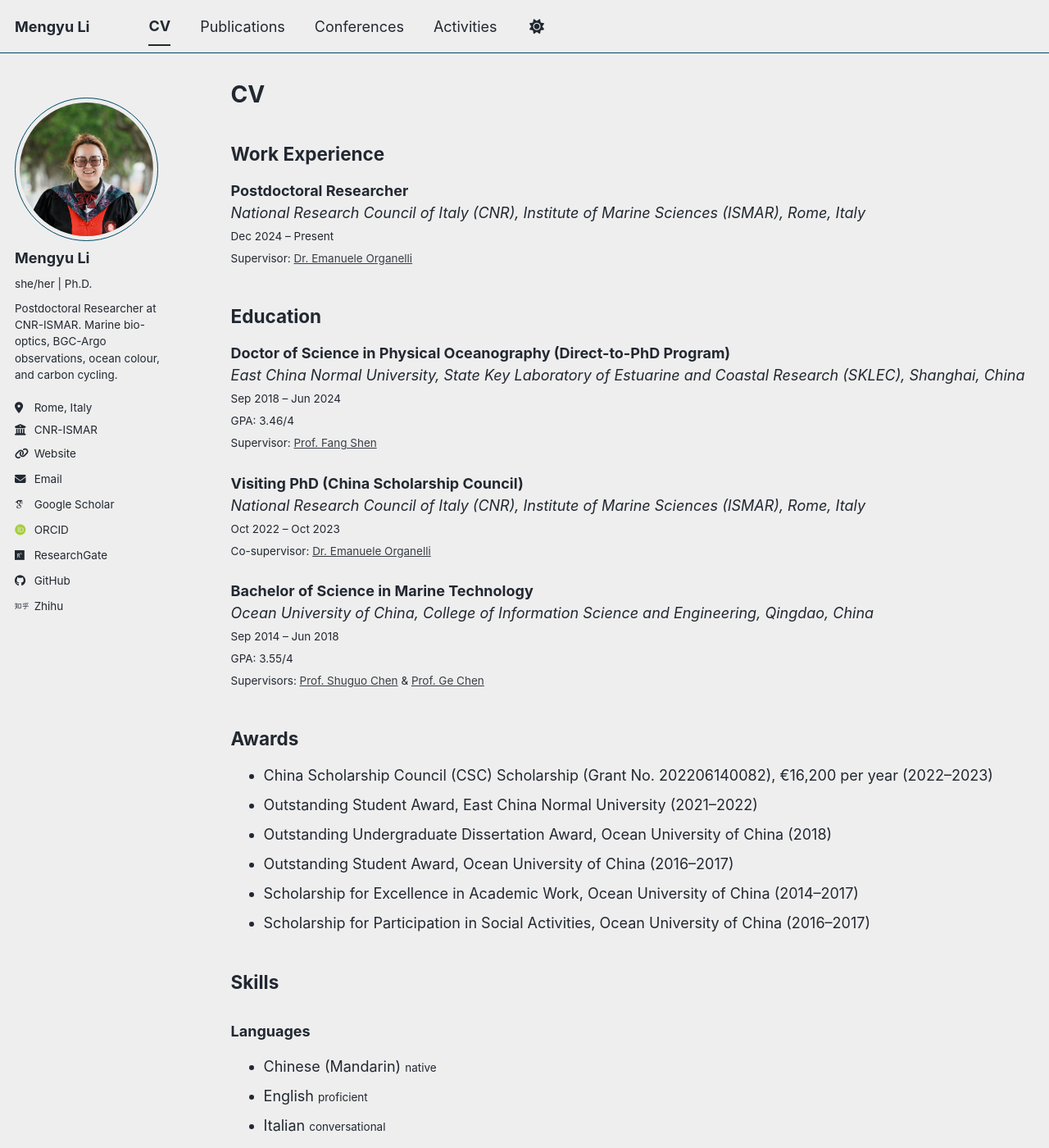
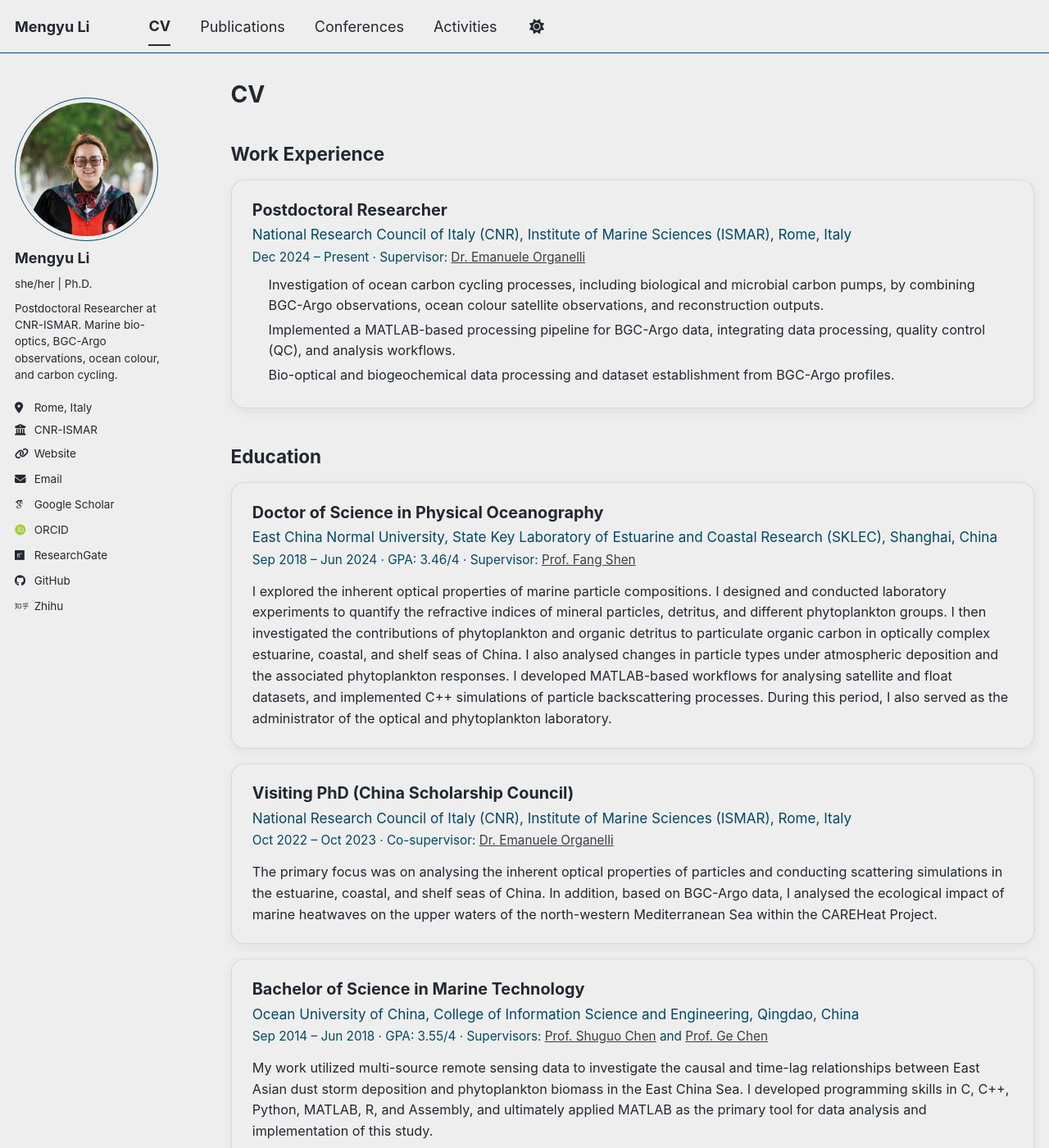
Before and after one commit to MengyuLi15/MengyuLi15.github.io, a Jekyll site: the page built from _pages/cv.md, in a window 1280 px wide and 1400 px high. Shown: the whole window at 82% size. Built offline with Jekyll 4.4.1, drawn with Linux system fonts in a browser that asks for light colours; some web fonts are replaced; a script bundle is joined from its source files by our own code; library files that are not in the unit come from our copies; some of the changed text lies outside the part shown.

Commit message:
Update cv.md

```diff
--- a/_pages/cv.md
+++ b/_pages/cv.md
@@ -9,84 +9,205 @@ redirect_from:
 
 {% include base_path %}
 
+<style>
+.cv-card {
+  padding: 1.2rem 1.4rem;
+  margin: 1rem 0;
+  border-radius: 16px;
+  border: 1px solid rgba(120,120,120,0.18);
+  background: var(--global-bg-color, #ffffff);
+  box-shadow: 0 4px 14px rgba(0,0,0,0.06);
+  transition: transform 0.15s ease, box-shadow 0.15s ease;
+}
+
+.cv-card:hover {
+  transform: translateY(-3px);
+  box-shadow: 0 8px 20px rgba(0,0,0,0.10);
+}
+
+.cv-title {
+  font-size: 1.1rem;
+  font-weight: 700;
+  color: var(--global-text-color, #222);
+}
+
+.cv-subtitle {
+  font-size: 0.95rem;
+  color: var(--global-text-color-light, #555);
+  margin-top: 2px;
+}
+
+.cv-meta {
+  font-size: 0.85rem;
+  color: var(--global-text-color-light, #777);
+  margin-top: 4px;
+}
+
+.cv-desc {
+  font-size: 0.9rem;
+  line-height: 1.6;
+  color: var(--global-text-color, #333);
+  margin-top: 0.75rem;
+}
+
+.cv-list {
+  margin: 0.5rem 0 0 1.1rem;
+  padding: 0;
+  font-size: 0.9rem;
+  line-height: 1.55;
+}
+
+.cv-list li {
+  margin-bottom: 5px;
+}
+
+.cv-grid-3 {
+  display: grid;
+  grid-template-columns: repeat(3, 1fr);
+  gap: 1rem;
+  align-items: stretch;
+}
+
+.cv-grid-3 .cv-card {
+  margin: 0;
+  height: 100%;
+}
+
+@media (max-width: 900px) {
+  .cv-grid-3 {
+    grid-template-columns: 1fr;
+  }
+}
+
+html[data-theme="dark"] .cv-card {
+  background: #1e1e1e;
+  border: 1px solid rgba(255,255,255,0.10);
+  box-shadow: 0 4px 14px rgba(0,0,0,0.35);
+}
+
+html[data-theme="dark"] .cv-title {
+  color: #f1f1f1;
+}
+
+html[data-theme="dark"] .cv-subtitle {
+  color: #cfcfcf;
+}
+
+html[data-theme="dark"] .cv-meta {
+  color: #aaaaaa;
+}
+
+html[data-theme="dark"] .cv-desc,
+html[data-theme="dark"] .cv-list {
+  color: #e2e2e2;
+}
+</style>
+
 ## Work Experience
 
-**Postdoctoral Researcher**
-*National Research Council of Italy (CNR), Institute of Marine Sciences (ISMAR), Rome, Italy*
-<small>Dec 2024 – Present</small>
-<small>Supervisor: <a href="https://www.researchgate.net/profile/Emanuele-Organelli">Dr. Emanuele Organelli</a></small>
-
+<div class="cv-card">
+  <div class="cv-title">Postdoctoral Researcher</div>
+  <div class="cv-subtitle">National Research Council of Italy (CNR), Institute of Marine Sciences (ISMAR), Rome, Italy</div>
+  <div class="cv-meta">Dec 2024 – Present · Supervisor: <a href="https://www.researchgate.net/profile/Emanuele-Organelli">Dr. Emanuele Organelli</a></div>
+  <ul class="cv-list">
+    <li>Investigation of ocean carbon cycling processes, including biological and microbial carbon pumps, by combining BGC-Argo observations, ocean colour satellite observations, and reconstruction outputs.</li>
+    <li>Implemented a MATLAB-based processing pipeline for BGC-Argo data, integrating data processing, quality control (QC), and analysis workflows.</li>
+    <li>Bio-optical and biogeochemical data processing and dataset establishment from BGC-Argo profiles.</li>
+  </ul>
+</div>
 
 ## Education
 
-**Doctor of Science in Physical Oceanography (Direct-to-PhD Program)**
-*East China Normal University, State Key Laboratory of Estuarine and Coastal Research (SKLEC), Shanghai, China*
-<small>Sep 2018 – Jun 2024</small>
-<small>GPA: 3.46/4</small>
-<small>Supervisor: <a href="https://www.researchgate.net/profile/Fang-Shen-6">Prof. Fang Shen</a></small>
+<div class="cv-card">
+  <div class="cv-title">Doctor of Science in Physical Oceanography</div>
+  <div class="cv-subtitle">East China Normal University, State Key Laboratory of Estuarine and Coastal Research (SKLEC), Shanghai, China</div>
+  <div class="cv-meta">Sep 2018 – Jun 2024 · GPA: 3.46/4 · Supervisor: <a href="https://www.researchgate.net/profile/Fang-Shen-6">Prof. Fang Shen</a></div>
+  <div class="cv-desc">
+    I explored the inherent optical properties of marine particle compositions. I designed and conducted laboratory experiments to quantify the refractive indices of mineral particles, detritus, and different phytoplankton groups. I then investigated the contributions of phytoplankton and organic detritus to particulate organic carbon in optically complex estuarine, coastal, and shelf seas of China. I also analysed changes in particle types under atmospheric deposition and the associated phytoplankton responses. I developed MATLAB-based workflows for analysing satellite and float datasets, and implemented C++ simulations of particle backscattering processes. During this period, I also served as the administrator of the optical and phytoplankton laboratory.
+  </div>
+</div>
 
+<div class="cv-card">
+  <div class="cv-title">Visiting PhD (China Scholarship Council)</div>
+  <div class="cv-subtitle">National Research Council of Italy (CNR), Institute of Marine Sciences (ISMAR), Rome, Italy</div>
+  <div class="cv-meta">Oct 2022 – Oct 2023 · Co-supervisor: <a href="https://www.researchgate.net/profile/Emanuele-Organelli">Dr. Emanuele Organelli</a></div>
+  <div class="cv-desc">
+    The primary focus was on analysing the inherent optical properties of particles and conducting scattering simulations in the estuarine, coastal, and shelf seas of China. In addition, based on BGC-Argo data, I analysed the ecological impact of marine heatwaves on the upper waters of the north-western Mediterranean Sea within the CAREHeat Project.
+  </div>
+</div>
 
-**Visiting PhD (China Scholarship Council)**
-*National Research Council of Italy (CNR), Institute of Marine Sciences (ISMAR), Rome, Italy*
-<small>Oct 2022 – Oct 2023</small>
-<small>Co-supervisor: <a href="https://www.researchgate.net/profile/Emanuele-Organelli">Dr. Emanuele Organelli</a></small>
-
-
-**Bachelor of Science in Marine Technology**
-*Ocean University of China, College of Information Science and Engineering, Qingdao, China*
-<small>Sep 2014 – Jun 2018</small>
-<small>GPA: 3.55/4</small>
-<small>Supervisors:
-<a href="https://www.researchgate.net/profile/Shuguo-Chen">Prof. Shuguo Chen</a> &
-<a href="https://www.researchgate.net/profile/Chen-Ge-5">Prof. Ge Chen</a>
-</small>
-
+<div class="cv-card">
+  <div class="cv-title">Bachelor of Science in Marine Technology</div>
+  <div class="cv-subtitle">Ocean University of China, College of Information Science and Engineering, Qingdao, China</div>
+  <div class="cv-meta">Sep 2014 – Jun 2018 · GPA: 3.55/4 · Supervisors:
+  <a href="https://www.researchgate.net/profile/Shuguo-Chen">Prof. Shuguo Chen</a> and
+  <a href="https://www.researchgate.net/profile/Chen-Ge-5">Prof. Ge Chen</a></div>
+  <div class="cv-desc">
+    My work utilized multi-source remote sensing data to investigate the causal and time-lag relationships between East Asian dust storm deposition and phytoplankton biomass in the East China Sea. I developed programming skills in C, C++, Python, MATLAB, R, and Assembly, and ultimately applied MATLAB as the primary tool for data analysis and implementation of this study.
+  </div>
+</div>
 
 ## Awards
 
-- China Scholarship Council (CSC) Scholarship (Grant No. 202206140082), €16,200 per year (2022–2023)
-- Outstanding Student Award, East China Normal University (2021–2022)
-- Outstanding Undergraduate Dissertation Award, Ocean University of China (2018)
-- Outstanding Student Award, Ocean University of China (2016–2017)
-- Scholarship for Excellence in Academic Work, Ocean University of China (2014–2017)
-- Scholarship for Participation in Social Activities, Ocean University of China (2016–2017)
-
+<div class="cv-card">
+<ul class="cv-list">
+  <li>China Scholarship Council (CSC) Scholarship, Grant No. 202206140082, €16,200 per year, 2022 to 2023</li>
+  <li>Outstanding Student Award, East China Normal University, 2021 to 2022</li>
+  <li>Outstanding Undergraduate Dissertation Award, Ocean University of China, 2018</li>
+  <li>Outstanding Student Award, Ocean University of China, 2016 to 2017</li>
+  <li>Scholarship for Excellence in Academic Work, Ocean University of China, 2014 to 2017</li>
+  <li>Scholarship for Participation in Social Activities, Ocean University of China, 2016 to 2017</li>
+</ul>
+</div>
 
 ## Skills
 
-### Languages
+<div class="cv-grid-3">
 
-- Chinese (Mandarin) <small>native</small>
-- English <small>proficient</small>
-- Italian <small>conversational</small>
-- Japanese <small>conversational</small>
+<div class="cv-card">
+  <div class="cv-title">Languages</div>
+  <ul class="cv-list">
+    <li>Chinese, Mandarin <small>native</small></li>
+    <li>English <small>proficient</small></li>
+    <li>Italian <small>conversational</small></li>
+    <li>Japanese <small>conversational</small></li>
+  </ul>
+</div>
 
+<div class="cv-card">
+  <div class="cv-title">Programming</div>
+  <ul class="cv-list">
+    <li>MATLAB <small>advanced</small></li>
+    <li>Python / R <small>intermediate</small></li>
+    <li>C / C++ / Assembly <small>basic</small></li>
+    <li>ENVI, SNAP, SeaDAS</li>
+    <li>Adobe Photoshop, Microsoft Office</li>
+  </ul>
+</div>
 
-### Programming & Software
+<div class="cv-card">
+  <div class="cv-title">Scientific Instruments / Measurements</div>
+  <ul class="cv-list">
+    <li>LISST-200X, Sequoia Scientific</li>
+    <li>HyperSAS, Sea-Bird Scientific</li>
+    <li>AC-S / ECO-BB9 / ECO-VSF, WET Labs</li>
+    <li>Spectrophotometer, PerkinElmer</li>
+    <li>Mastersizer, Malvern</li>
+  </ul>
+</div>
 
-- MATLAB <small>advanced</small>
-- Python / R <small>intermediate</small>
-- C / C++ / Assembly <small>basic</small>
-
-<small>Software: ENVI, SNAP, SeaDAS, Adobe Photoshop, Microsoft Office</small>
-
-
-### Scientific Instruments
-
-- LISST-200X (Sequoia Scientific)
-- HyperSAS (Sea-Bird Scientific)
-- AC-S / ECO-BB9 / ECO-VSF (WET Labs)
-- Spectrophotometer (PerkinElmer)
-- Mastersizer (Malvern)
-
+</div>
 
 ## Certifications
 
-**STCW Certifications**
-*Tecno Italian Safety and Survival Training S.r.l, Italy*
-<small>Issued: Mar 2025</small>
-
-- Personal Survival Techniques
-- Fire Prevention and Fire Fighting
-- Elementary First Aid
-- Personal Safety and Social Responsibilities
+<div class="cv-card">
+  <div class="cv-title">STCW Certifications</div>
+  <div class="cv-subtitle">Tecno Italian Safety and Survival Training S.r.l, Italy</div>
+  <div class="cv-meta">Issued: Mar 2025</div>
+  <ul class="cv-list">
+    <li>Personal Survival Techniques</li>
+    <li>Fire Prevention and Fire Fighting</li>
+    <li>Elementary First Aid</li>
+    <li>Personal Safety and Social Responsibilities</li>
+  </ul>
+</div>
```
